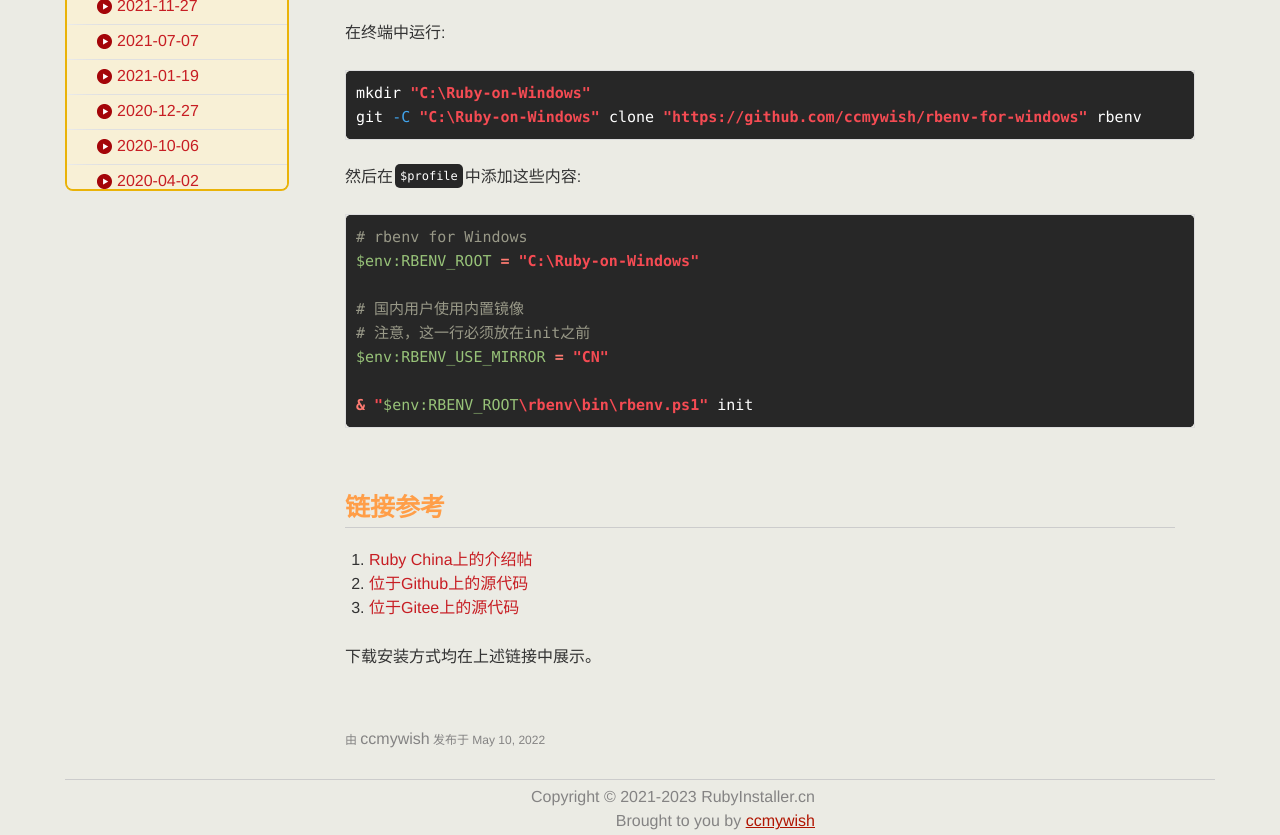
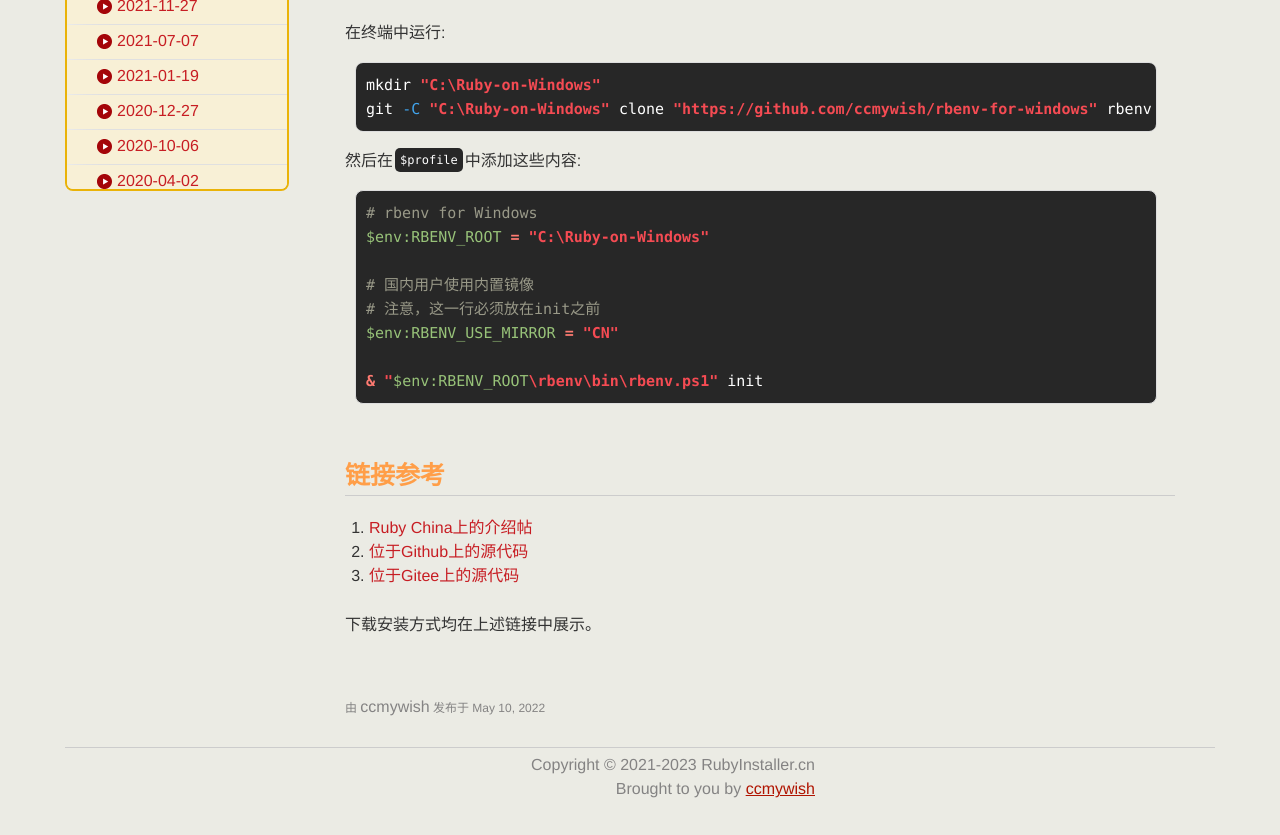
Before and after one commit to ccmywish/RubyInstaller.cn, a Jekyll site: the page built from news/_posts/2022-05-10-rbenv-for-windows.md, in a window 1280 px wide. Shown: the part 320-1155 px from the top of the page. Built offline with Jekyll 4.4.1, drawn with Linux system fonts in a browser that asks for light colours; after the commit the page ends 1123 px from its top, so only the background shows below that.

Commit message:
Refactor thoroughly code area style in site.css

```diff
--- a/styles/blueprint/screen.css
+++ b/styles/blueprint/screen.css
@@ -73,9 +73,8 @@ caption {background:#eee;}
 .quiet {color:#666;}
 .loud {color:#000;}
 
-/* 与我们的代码高亮冲突，设置代码背景色 */
+/* 与我们的代码高亮冲突，把这个属性移动到site.css中去设置 */
 /* .highlight {background:#F6F8FA;} */
-.highlight { background-color: #272727; }
 
 .added {background:#060;color:#fff;}
 .removed {background:#900;color:#fff;}
--- a/styles/site.css
+++ b/styles/site.css
@@ -190,34 +190,90 @@ p code{
         vertical-align: text-bottom;
 }
 
-/* 代码块区域 */
-figure pre code span{
+
+/* 所有代码块区域为: figure.highlight
+   (1) 首页intro的代码块
+   (2) 文章内的代码块
+
+   所有的figure我们都使用.highlight，以防止污染所有figure
+
+   但是，我们下面大部分使用的是<figure>下面的<pre>，而不是直接对<figure>操作
+*/
+
+
+/* 代码区域
+
+   figure下面的pre，正是我们加环境色的地方，如黑色的代码背景
+*/
+figure.highlight pre{
+        padding: 10px; /* 周围黑色区域大小 */
+        background-color: #272727;
+
+        border: 1px solid #dddddd;
+        border-radius: 8px;
+
+        /* 代码超越后，显示滚动栏 */
+        max-width: 100%;
+        overflow-x: auto;
+
+        /*
+        不想要这个box-shadow
+        box-shadow: inset 0 1px 10px rgb(0 0 0 / 30%), 0 1px 0 rgb(255 255 255 / 10%), 0 -1px 0 rgb(0 0 0 / 50%);
+        */
+}
+
+/* Ref: https://developer.mozilla.org/en-US/docs/Web/CSS/::-webkit-scrollbar
+
+   Edge控制scrollbar
+*/
+
+/* TODO:
+        Expected: 鼠标停留在这个区域时，滚动鼠标滚轮应该可以滑动这个小滚动条
+        Actual:   滚动鼠标滑轮滑的是整个页面
+*/
+figure.highlight pre::-webkit-scrollbar {
+        border-radius: 8px; /* track的边框，与上面的代码区域的边框应当保持一致 */
+        width:   3px; /* 这个值在水平的滚动栏中似乎完全没用 */
+        height: 11px; /* track的高度 */
+        background-color: #f8f0d6; /* or add it to the track */
+}
+/* 这个就是scrollbar我们看到的可以上下滑动的handle */
+figure.highlight pre::-webkit-scrollbar-thumb {
+        border-radius: 8px; /* handle的边框 */
+        background: #f47287;
+}
+
+
+/* 这个不能放在上面的pre里，必须像这样全部写道span才能定位出来，这也说明了父类的属性不能传递到子元素中 */
+figure.highlight pre code span{
         font-size: 15px;
 }
 
-/* 文章内代码块 */
-.post-content figure {
+/* 文章内代码区域 */
+.post-content figure.highlight {
+        /* 用户代理(浏览器)样式会把这个设置为40px，会使得整个代码区域前面像是有一个缩进 */
+        margin-left: 10px;
+}
+.post-content figure.highlight pre{
         margin: 0;
-        width: 850px;
-        border-radius: 8px;
+        /* 注意，这个宽度，是根据我们当前已有文章(rbenv for Windows)的最长命令来设定的，所以以后遇到更长的命令，可能需要依然调整这里。
+           主要的原因就是我们的代码不会自动换行！或者我们把该值确定下来，再也不修改，以后的代码自动的按需手动换行。
+           但是我们在最前面加了一个 overflow-x 后就可以有滚动栏了，这也是一种方法。此时，我们的宽度就可以随意更改了。
+        */
+        width: 780px;
 }
 
-pre{
-        color: #555555;
-        padding: 10px;
-        border: 1px solid #dddddd;
+/* 首页代码区域
+
+   前置了一个intro-code-example类，就是为了防止干扰到posts里的figure
+
+   注意，这里定义的不是<pre>，而是<figure>，没有特殊的原因，只是发现这样可以达到同样的效果
+*/
+.intro-code-example figure.highlight {
+        margin: 0;
+        width: 330px;
 }
 
-/* From Jekyll doc */
-pre.highlight {
-        background-color: #272727;
-        color: #fff;
-        max-width: 100%;
-        overflow-x: auto;
-        vertical-align: middle;
-        border-radius: 5px;
-        box-shadow: inset 0 1px 10px rgb(0 0 0 / 30%), 0 1px 0 rgb(255 255 255 / 10%), 0 -1px 0 rgb(0 0 0 / 50%);
-}
 
 
 
@@ -413,13 +469,6 @@ div#download_btn a:hover {
 
 div#download_btn a:active {
         margin-top: 1px;
-}
-
-/* 首页代码黑框大小调整，前置了一个intro-code-example类，就是为了防止干扰到posts里的figure */
-.intro-code-example figure {
-        margin: 0;
-        width: 330px;
-        border-radius: 8px;
 }
 
 /* 新闻/关于页面的侧边导航栏 */
```
